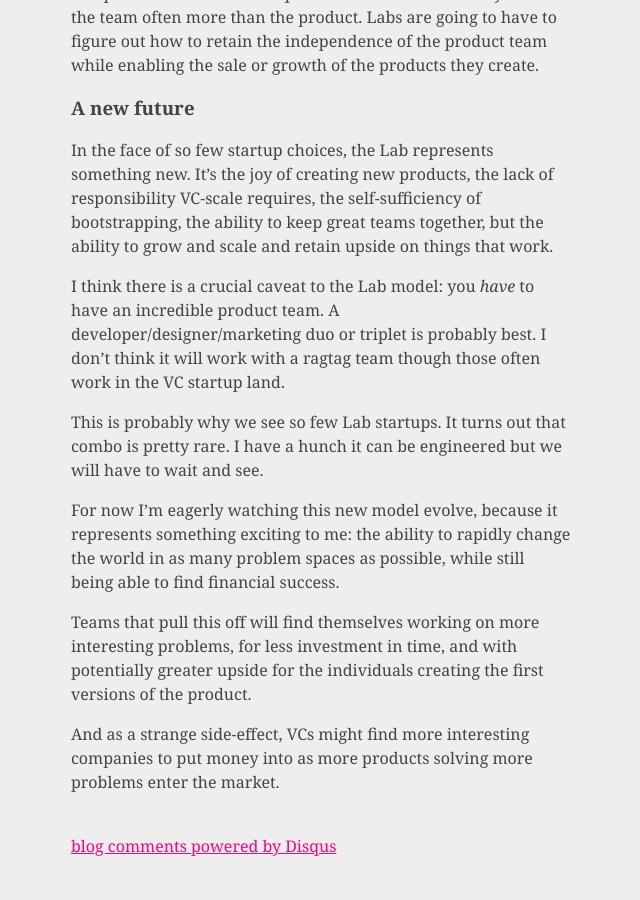
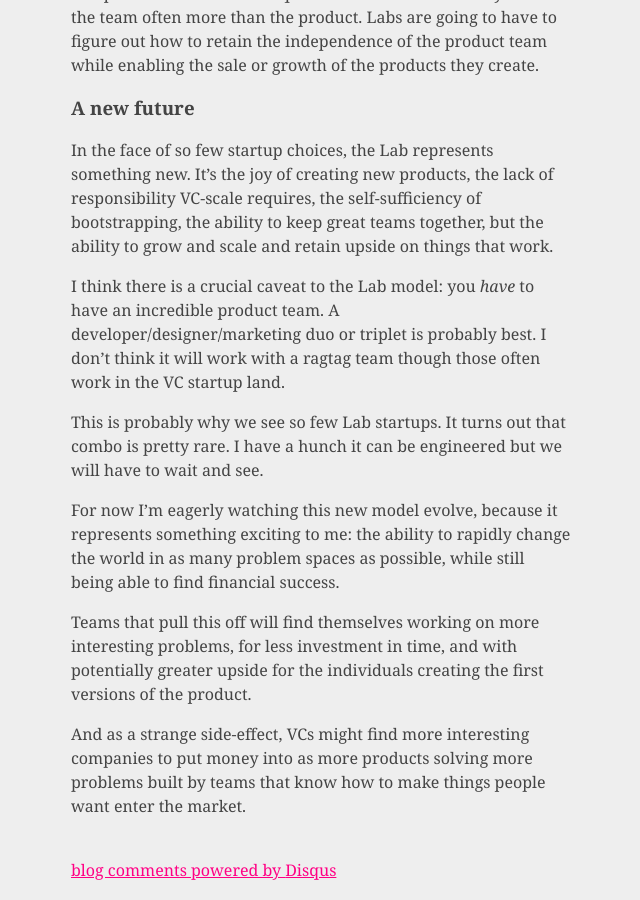
Before and after one commit to mlynch/mlynch.github.com, a Jekyll site: the page built from _posts/2014-11-02-new-kind-of-startup.markdown, in a window 1280 px wide and 900 px high, scrolled down 2032 px. Shown: the whole window, without its empty margins (319-959 px from the left). Built offline with Jekyll 4.4.1, drawn with Linux system fonts in a browser that asks for light colours; Markdown is read by kramdown in place of the engine named in the settings; comment, search, counter and statistics services are not loaded; before the commit the page ends 2908 px from its top, so only the background shows below that.

Commit message:
Update 2014-11-02-new-kind-of-startup.markdown

```diff
--- a/_posts/2014-11-02-new-kind-of-startup.markdown
+++ b/_posts/2014-11-02-new-kind-of-startup.markdown
@@ -70,4 +70,4 @@ For now I'm eagerly watching this new model evolve, because it represents someth
 
 Teams that pull this off will find themselves working on more interesting problems, for less investment in time, and with potentially greater upside for the individuals creating the first versions of the product.
 
-And as a strange side-effect, VCs might find more interesting companies to put money into as more products solving more problems enter the market.
+And as a strange side-effect, VCs might find more interesting companies to put money into as more products solving more problems built by teams that know how to make things people want enter the market.
```
